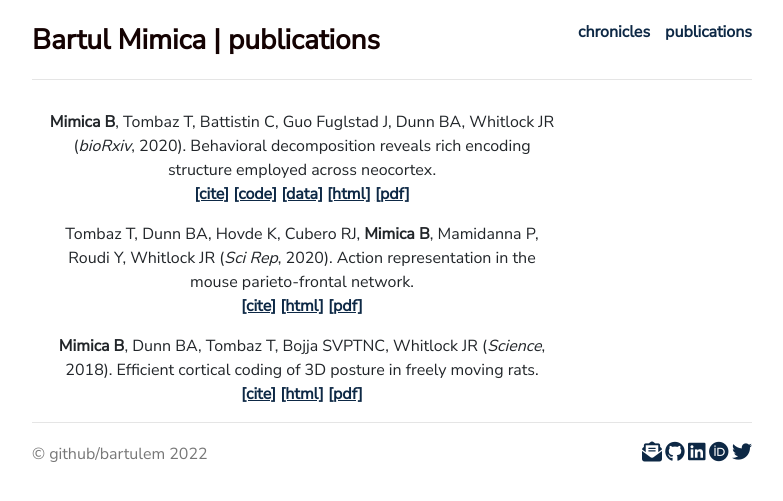
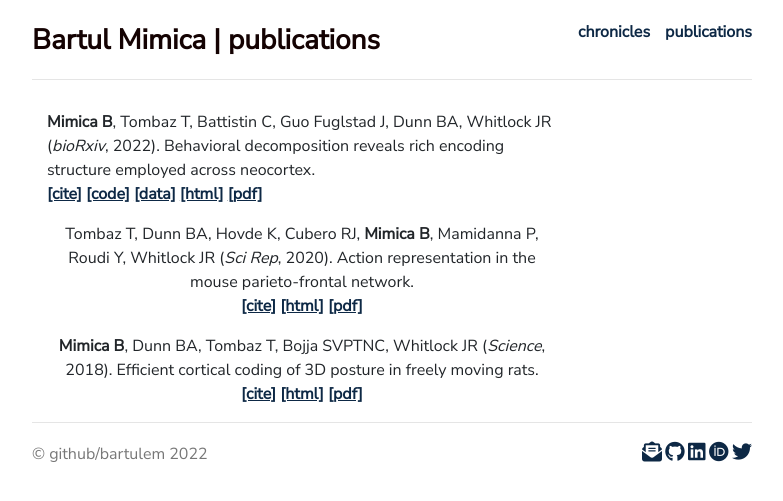
Before and after one commit to bartulem/bartulem.github.io, a Jekyll site: the page built from publications/index.html, in a window 1280 px wide. Shown: the top 501 px of the page, without its empty margins (248-1031 px from the left). Built offline with Jekyll 4.4.1, drawn with Linux system fonts in a browser that asks for light colours; nearby versions of some CDN libraries; comment, search, counter and statistics services are not loaded; a style sheet for code colours, icons or effects is not loaded.

Commit message:
add pub list v16

```diff
--- a/publications/index.html
+++ b/publications/index.html
@@ -7,10 +7,8 @@
 <div class="container">
   <div class="row">
     <div class="col-sm-9">
-	<center>
-      	   <p><b>Mimica B</b>, Tombaz T, Battistin C, Guo Fuglstad J, Dunn BA, Whitlock JR (<em>bioRxiv</em>, 2020). Behavioral decomposition reveals rich encoding structure employed across neocortex.<br>
+      	   <p><b>Mimica B</b>, Tombaz T, Battistin C, Guo Fuglstad J, Dunn BA, Whitlock JR (<em>bioRxiv</em>, 2022). Behavioral decomposition reveals rich encoding structure employed across neocortex.<br>
 	    <a href="files/mimica2022.bib" download><u>[cite]</u></a> <a href="https://github.com/bartulem/KISN-pancortical-kinematics" target="_blank"><u>[code]</u></a> <a href="https://figshare.com/articles/dataset/Rat_3D_Tracking_E-Phys_KISN_2020_Dataset/17903834" target="_blank"><u>[data]</u></a> <a href="https://www.biorxiv.org/content/10.1101/2022.02.08.479515v2" target="_blank"><u>[html]</u></a> <a href="/files/MTBFDW_2022_bioRxiv.pdf" target="_blank"><u>[pdf]</u></a>
-	</center>
     </div>
     <div class="col-sm-1.5">
     	</a> <span class="__dimensions_badge_embed__" data-doi="10.1101/2022.02.08.479515" data-style="small_circle"></span><script async src="https://badge.dimensions.ai/badge.js" charset="utf-8"></script>
```
